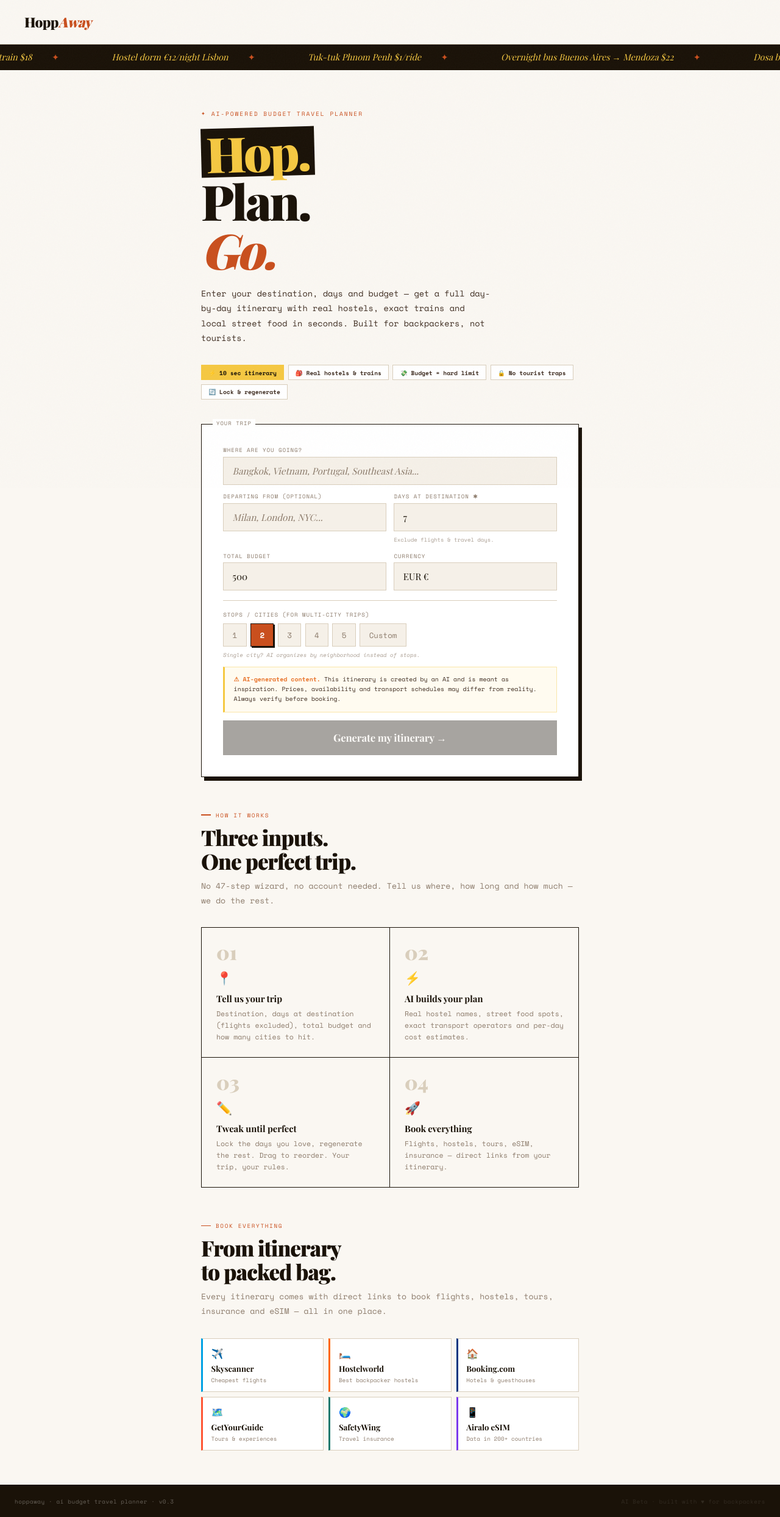
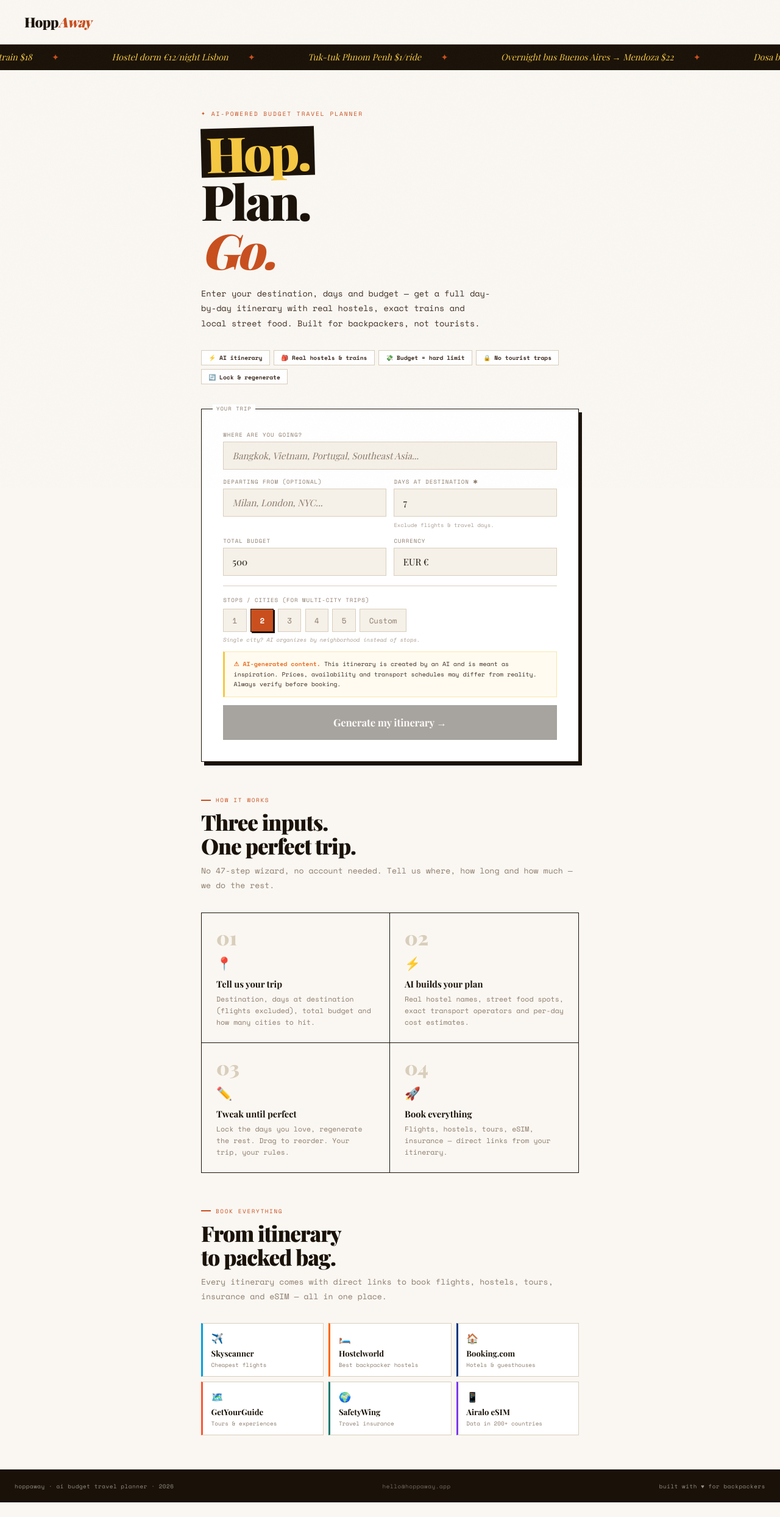
Before and after one commit to hoppaway/hoppaway, a React (Vite) app: page / in a window 1280 px wide. Shown: the whole page at 61% size. After the commit the page ends 2463 px from the top, so only its background shows below. Built offline with nearby package versions, Linux system fonts and the light colour scheme; a web font is replaced by a local one.

Commit message:
Update App.jsx

```diff
--- a/src/App.jsx
+++ b/src/App.jsx
@@ -93,7 +93,7 @@ const css = `
     font-family: var(--fm); font-size: 0.6rem; font-weight: 700;
     padding: 0.28rem 0.7rem; border: 1.5px solid var(--border); color: var(--brown); background: var(--white);
   }
-  .pill.accent { background: var(--yellow); border-color: var(--yellow); color: var(--ink); }
+  .pill.accent { background: var(--yellow); border-color: var(--ink); color: var(--ink); box-shadow: 2px 2px 0 var(--ink); }
 
   /* ─── FORM CARD ─── */
   .form-wrap { max-width: 700px; margin: 0 auto; padding: 0 1.5rem 3rem; }
@@ -213,9 +213,13 @@ const css = `
     cursor: pointer; box-shadow: 2px 2px 0 var(--ink); font-weight: 700;
     white-space: nowrap; min-height: 36px; transition: all .12s;
     -webkit-tap-highlight-color: transparent;
+    display: flex; align-items: center; gap: 0.5rem;
   }
   .btn-regen:active { transform: translate(2px,2px); box-shadow: none; }
-  .btn-regen:disabled { opacity: 0.4; cursor: not-allowed; }
+  .btn-regen:disabled { opacity: 0.6; cursor: not-allowed; transform: none; box-shadow: 2px 2px 0 var(--ink); }
+  .btn-regen-spinner { width: 12px; height: 12px; border: 2px solid rgba(26,18,8,.25); border-top-color: var(--ink); border-radius: 50%; animation: spin .7s linear infinite; flex-shrink: 0; }
+  .day-card.regenerating { opacity: 0.45; pointer-events: none; transition: opacity .2s; }
+  .day-card.regenerating .day-head { background: var(--sand); }
 
   /* ─── DAY CARDS ─── */
   .day-card {
@@ -362,7 +366,7 @@ const css = `
 
   /* ─── FOOTER ─── */
   .footer {
-    background: var(--ink); color: rgba(250,247,242,.35);
+    background: var(--ink); color: rgba(250,247,242,.55);
     padding: 1.2rem 1.5rem calc(1.2rem + env(safe-area-inset-bottom,0px));
     border-top: 2px solid var(--ink);
     display: flex; align-items: center; justify-content: space-between; flex-wrap: wrap; gap: 0.5rem;
@@ -549,11 +553,13 @@ The "location" field = city/area name (e.g. "Hội An, Vietnam" or "Asakusa, Tok
     dragIdx.current = null; setDragOver(null);
   };
   const onTouchStart = (e, i) => { touchIdx.current = i; };
+  const cardRefs = useRef([]);
   const onTouchMove = useCallback((e) => {
     if (touchIdx.current === null) return;
     e.preventDefault();
     const y = e.touches[0].clientY;
-    document.querySelectorAll(".day-card").forEach((card, idx) => {
+    cardRefs.current.forEach((card, idx) => {
+      if (!card) return;
       const r = card.getBoundingClientRect();
       if (y >= r.top && y <= r.bottom && idx !== touchIdx.current) setDragOver(idx);
     });
@@ -605,10 +611,10 @@ The "location" field = city/area name (e.g. "Hội An, Vietnam" or "Asakusa, Tok
               <em>Go.</em>
             </h1>
             <p className="hero-desc">
-              Enter your destination, days and budget — get a full day-by-day itinerary with real hostels, exact trains and local street food in seconds. Built for backpackers, not tourists.
+              Enter your destination, days and budget — get a full day-by-day itinerary with real hostels, exact trains and local street food. Built for backpackers, not tourists.
             </p>
             <div className="hero-pills">
-              <div className="pill accent">⚡ 10 sec itinerary</div>
+              <div className="pill">⚡ AI itinerary</div>
               <div className="pill">🎒 Real hostels & trains</div>
               <div className="pill">💸 Budget = hard limit</div>
               <div className="pill">🔒 No tourist traps</div>
@@ -751,7 +757,8 @@ The "location" field = city/area name (e.g. "Hội An, Vietnam" or "Asakusa, Tok
           <div className="loading-card">
             <div className="spinner" />
             <div className="loading-title">Planning your trip to {form.destination}…</div>
-            <div className="loading-sub">Mapping {form.days} days · real hostels · local transport · budget {form.budget} {form.currency}</div>
+            <div className="loading-sub">Finding real hostels · mapping transport · checking your budget</div>
+            <div style={{ fontFamily:"var(--fm)", fontSize:"0.6rem", color:"var(--border)", marginTop:"0.8rem" }}>This may take 20–40 seconds — good things take time ✈️</div>
           </div>
         </div>
       )}
@@ -797,7 +804,9 @@ The "location" field = city/area name (e.g. "Hội An, Vietnam" or "Asakusa, Tok
               {locked.size > 0 && <> · <strong>{locked.size} locked</strong>, {itinerary.length - locked.size} will change.</>}
             </div>
             <button className="btn-regen" onClick={handleRegen} disabled={regenLoading}>
-              {regenLoading ? "…" : "↻ Regenerate"}
+              {regenLoading ? (
+                <><span className="btn-regen-spinner" />Regenerating…</>
+              ) : "↻ Regenerate"}
             </button>
           </div>
 
@@ -806,7 +815,8 @@ The "location" field = city/area name (e.g. "Hội An, Vietnam" or "Asakusa, Tok
           {/* day cards */}
           {itinerary.map((day, i) => (
             <div key={`${i}-${day.title}`}
-              className={`day-card ${open[i] ? "open" : ""} ${locked.has(i) ? "locked" : ""} ${dragOver === i ? "drag-over" : ""}`}
+              ref={el => cardRefs.current[i] = el}
+              className={`day-card ${open[i] ? "open" : ""} ${locked.has(i) ? "locked" : ""} ${dragOver === i ? "drag-over" : ""} ${regenLoading && !locked.has(i) ? "regenerating" : ""}`}
               style={{ animationDelay: `${i * 0.04}s` }}
               draggable
               onDragStart={() => onDragStart(i)}
@@ -818,8 +828,8 @@ The "location" field = city/area name (e.g. "Hội An, Vietnam" or "Asakusa, Tok
                 <span className="drag-h"
                   onClick={e => e.stopPropagation()}
                   onTouchStart={(e) => { e.stopPropagation(); onTouchStart(e, i); }}
-                  onTouchMove={onTouchMove}
-                  onTouchEnd={onTouchEnd}>⠿</span>
+                  onTouchMove={(e) => { e.stopPropagation(); onTouchMove(e); }}
+                  onTouchEnd={(e) => { e.stopPropagation(); onTouchEnd(); }}>⠿</span>
                 <span className="day-num">DAY {day.day}</span>
                 {day.location && <span className="day-place">{day.location}</span>}
                 <span className="day-name">{day.title}</span>
@@ -891,8 +901,9 @@ The "location" field = city/area name (e.g. "Hội An, Vietnam" or "Asakusa, Tok
 
       {/* FOOTER */}
       <footer className="footer">
-        <span>hoppaway · ai budget travel planner · v0.3</span>
-        <span style={{ opacity: 0.3 }}>AI Beta · built with ♥ for backpackers</span>
+        <span>hoppaway · ai budget travel planner · 2026</span>
+        <span><a href="mailto:hello@hoppaway.app" style={{ color:"rgba(250,247,242,.4)", textDecoration:"none" }}>hello@hoppaway.app</a></span>
+        <span>built with ♥ for backpackers</span>
       </footer>
     </>
   );
```
